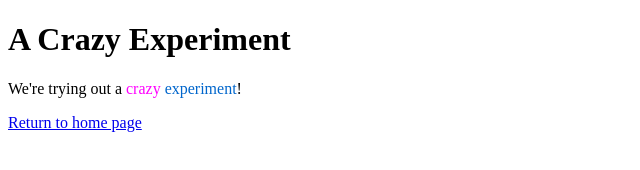
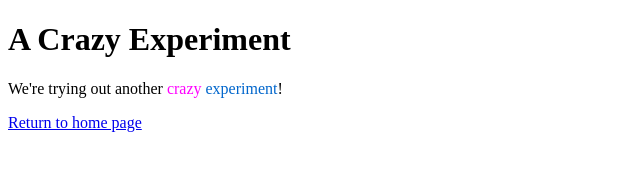
Before and after one commit to pks6a/destest, a plain HTML site: page crazy.html in a window 1280 px wide. Shown: the whole page, without its empty margins (0-640 px from the left). Drawn offline with Linux system fonts and the light colour scheme.

Commit message:
Update crazy.html

```diff
--- a/crazy.html
+++ b/crazy.html
@@ -6,7 +6,7 @@
 </head>
 <body>
   <h1>A Crazy Experiment</h1>
-  <p>We're trying out a <span style="color: #F0F">crazy</span>
+  <p>We're trying out another  <span style="color: #F0F">crazy</span>
   <span style="color: #06C">experiment</span>!
 
   <p><a href="index.html">Return to home page</a></p>
```
